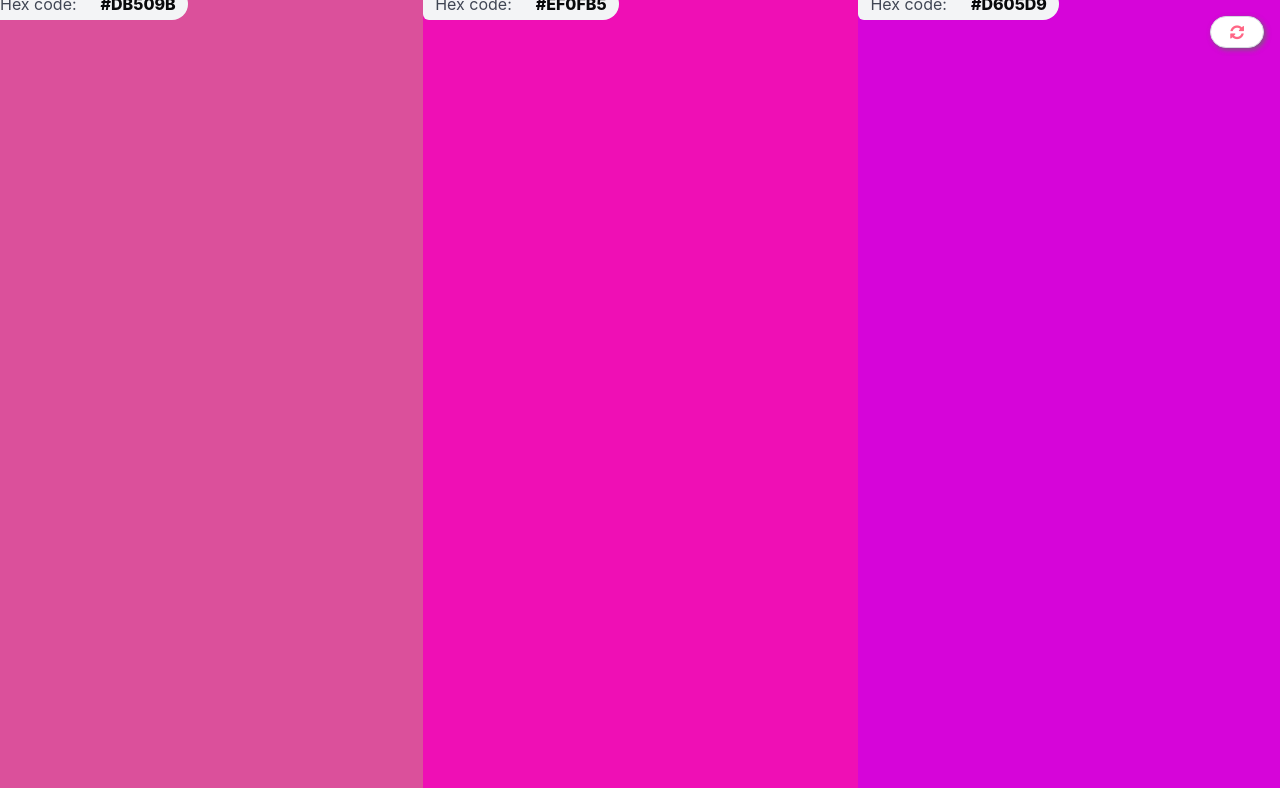
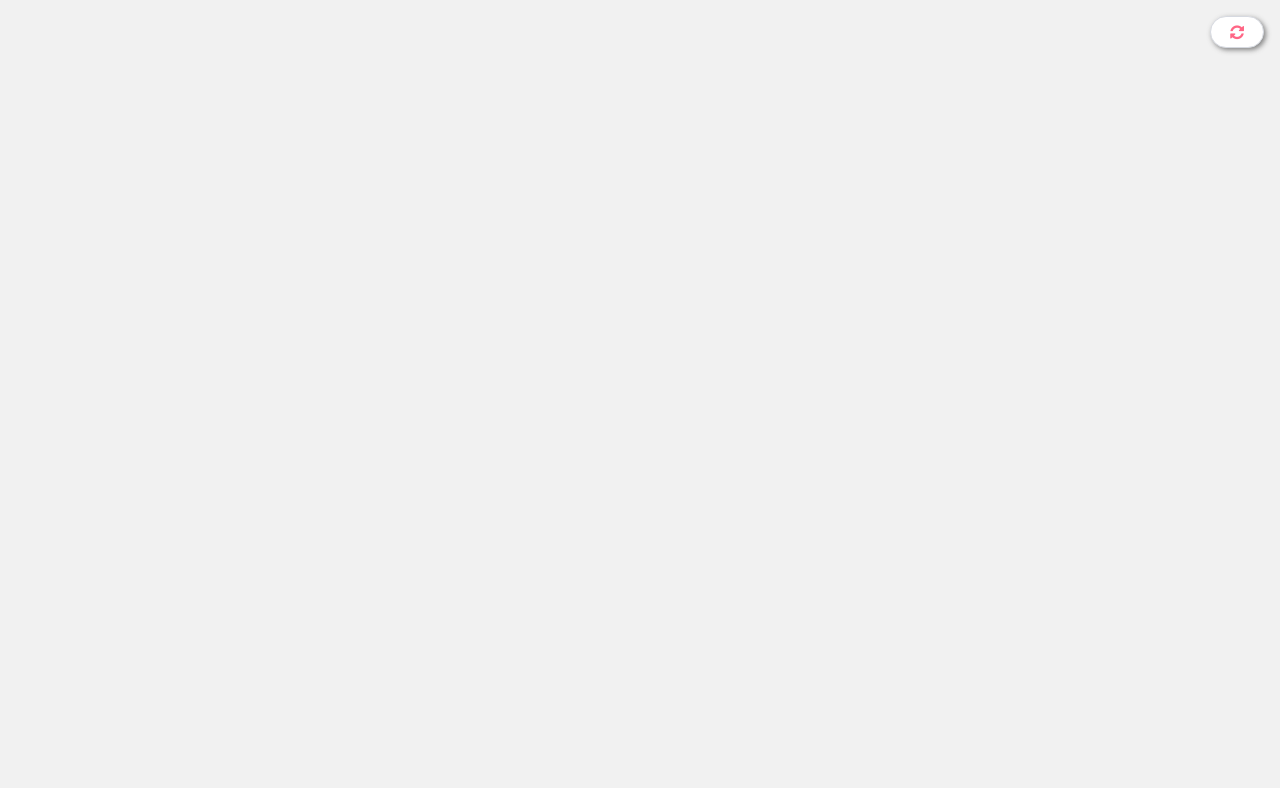
Before and after one commit to GabrielAraujo98/palette, a React (Create React App) app: page / in a window 1280 px wide. Built offline with nearby package versions, Linux system fonts and the light colour scheme.

Commit message:
testando alteração dinamica de quantidade de colunas

```diff
--- a/src/main/components/ColorSample.jsx
+++ b/src/main/components/ColorSample.jsx
@@ -5,7 +5,7 @@ export default class ColorSample extends Component {
     render() {
         return (
             <section className='' style={{ backgroundColor: this.props.style}}>
-                <div className='hero-body'>
+                <div className={`hero-body column-${this.props.column}`}>
                     <span className='tags has-addons'>
                         <div className='tag is-medium'>
                             Hex code:
--- a/src/main/generator/ColorGenerator.jsx
+++ b/src/main/generator/ColorGenerator.jsx
@@ -15,15 +15,15 @@ export default class ColorGenerator extends Component {
     }
 
     hexGenerator = () => {
-        var children = []
+        var children = [1]
         children.push( <RefreshButton key='button' function={this.hexGenerator} />)
-        for (var h = 0; h < 3; h++) {
+        for (var h = 0; h < this.length ; h++) {
             var letters = '0123456789ABCDEF'.split('');
             var color = '#';
             for (var i = 0; i < 6; i++) {
                 color += letters[Math.floor(Math.random() * 16)];
             }
-            children.push(<ColorSample class='column is-4' key={h} style={color} />)
+            children.push(<ColorSample column={`${h}`} class='column' key={h} style={color} />)
         }
         this.setState({colors: children})
     }
```
